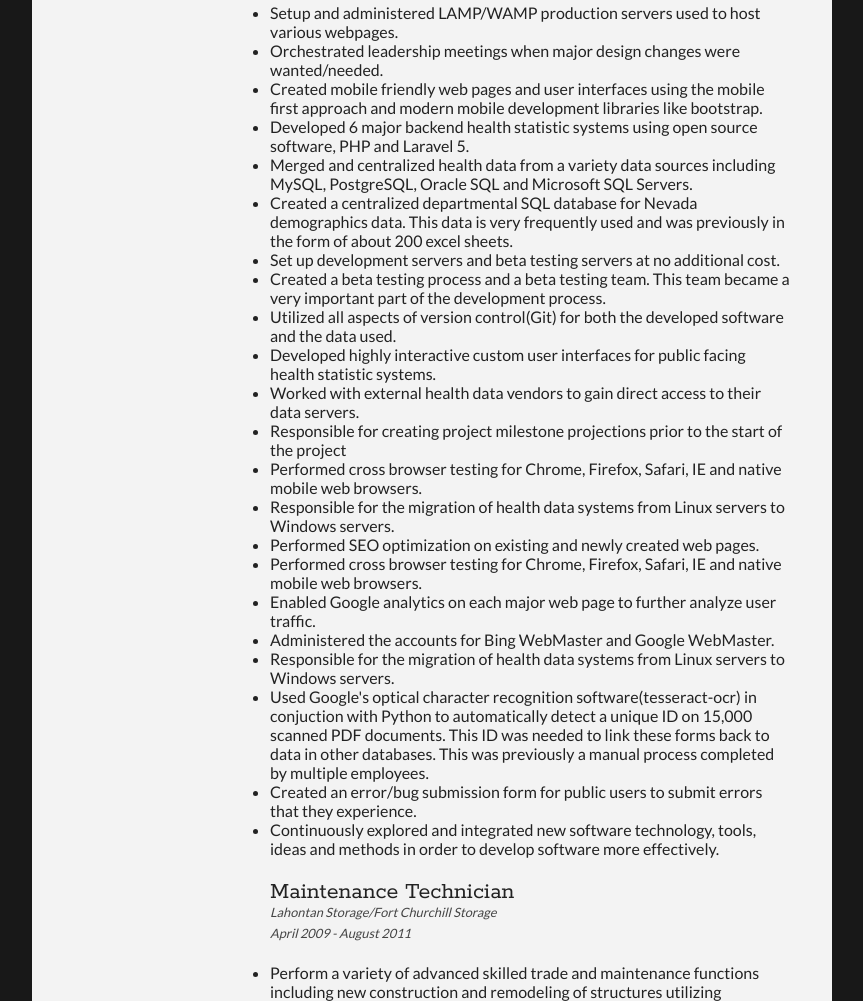
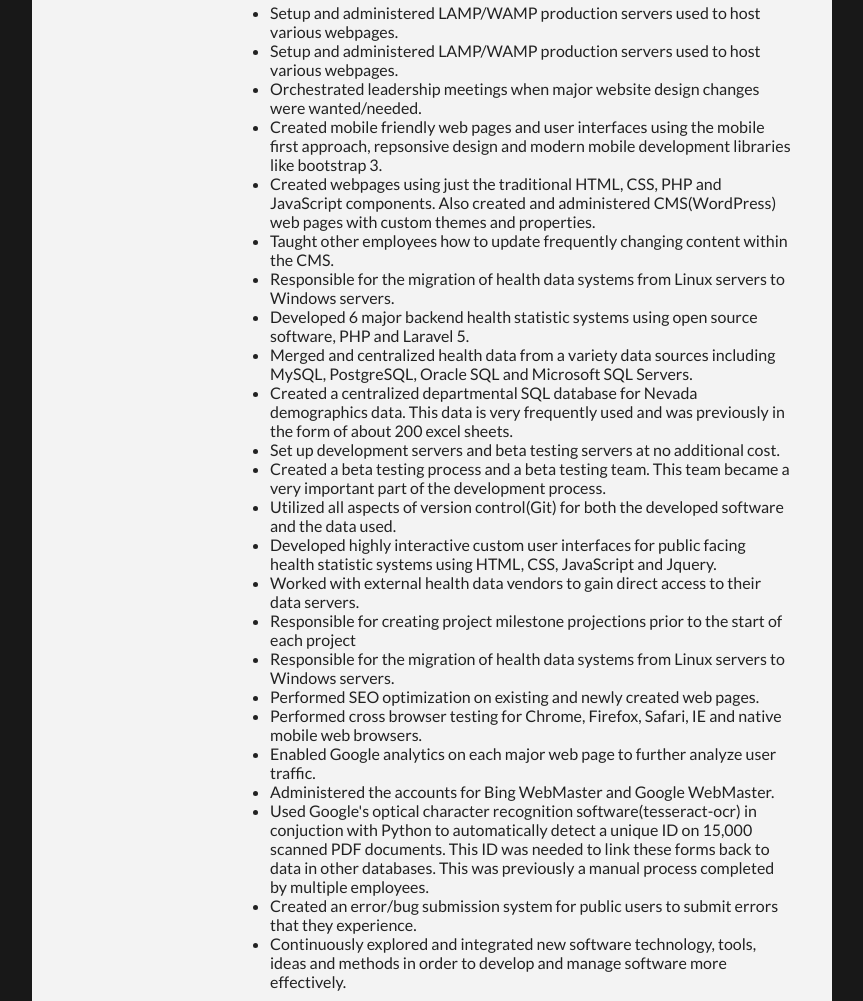
Before and after one commit to derekraymorgan/derekraymorgan.github.io, a plain HTML site: page index.html in a window 1280 px wide. Shown: the part 653-1654 px from the top of the page, without its empty margins (208-1071 px from the left). Drawn offline with nearby package versions, Linux system fonts and the light colour scheme.

Commit message:
changed alot

```diff
--- a/index.html
+++ b/index.html
@@ -135,12 +135,29 @@
 								</li>
 
 								<li>
-									Orchestrated leadership meetings when major design changes were wanted/needed.
+									Setup and administered LAMP/WAMP production servers used to host various webpages.
 								</li>
 
 								<li>
-									Created mobile friendly web pages and user interfaces using the mobile first approach
-									and modern mobile development libraries like bootstrap.
+									Orchestrated leadership meetings when major website design changes were wanted/needed.
+								</li>
+
+								<li>
+									Created mobile friendly web pages and user interfaces using the mobile first approach, repsonsive design
+									and modern mobile development libraries like bootstrap 3.
+								</li>
+
+								<li>
+									Created webpages using just the traditional HTML, CSS, PHP and JavaScript components.
+									Also created and administered CMS(WordPress) web pages with custom themes and properties.
+								</li>
+
+								<li>
+									Taught other employees how to update frequently changing content within the CMS.
+								</li>
+
+								<li>
+									Responsible for the migration of health data systems from Linux servers to Windows servers.
 								</li>
 
 								<li>
@@ -171,7 +188,7 @@
 								</li>
 
 								<li>
-									Developed highly interactive custom user interfaces for public facing health statistic systems.
+									Developed highly interactive custom user interfaces for public facing health statistic systems using HTML, CSS, JavaScript and Jquery.
 								</li>
 
 								<li>
@@ -179,11 +196,7 @@
 								</li>
 
 								<li>
-									Responsible for creating project milestone projections prior to the start of the project
-								</li>
-
-								<li>
-									Performed cross browser testing for Chrome, Firefox, Safari, IE and native mobile web browsers.
+									Responsible for creating project milestone projections prior to the start of each project
 								</li>
 
 								<li>
@@ -206,10 +219,6 @@
 									Administered the accounts for Bing WebMaster and Google WebMaster.
 								</li>
 
-								<li>
-									Responsible for the migration of health data systems from Linux servers to Windows servers.
-								</li>
-
 
 								<li>
 									Used Google's optical character recognition software(tesseract-ocr) in conjuction
@@ -219,12 +228,12 @@
 								</li>
 
 								<li>
-									Created an error/bug submission form for public users to submit errors that they experience.
+									Created an error/bug submission system for public users to submit errors that they experience.
 								</li>
 
 								<li>
 									Continuously explored and integrated new software technology, tools, ideas and
-									methods in order to develop software more effectively.
+									methods in order to develop and manage software more effectively.
 								</li>
 
 
```
